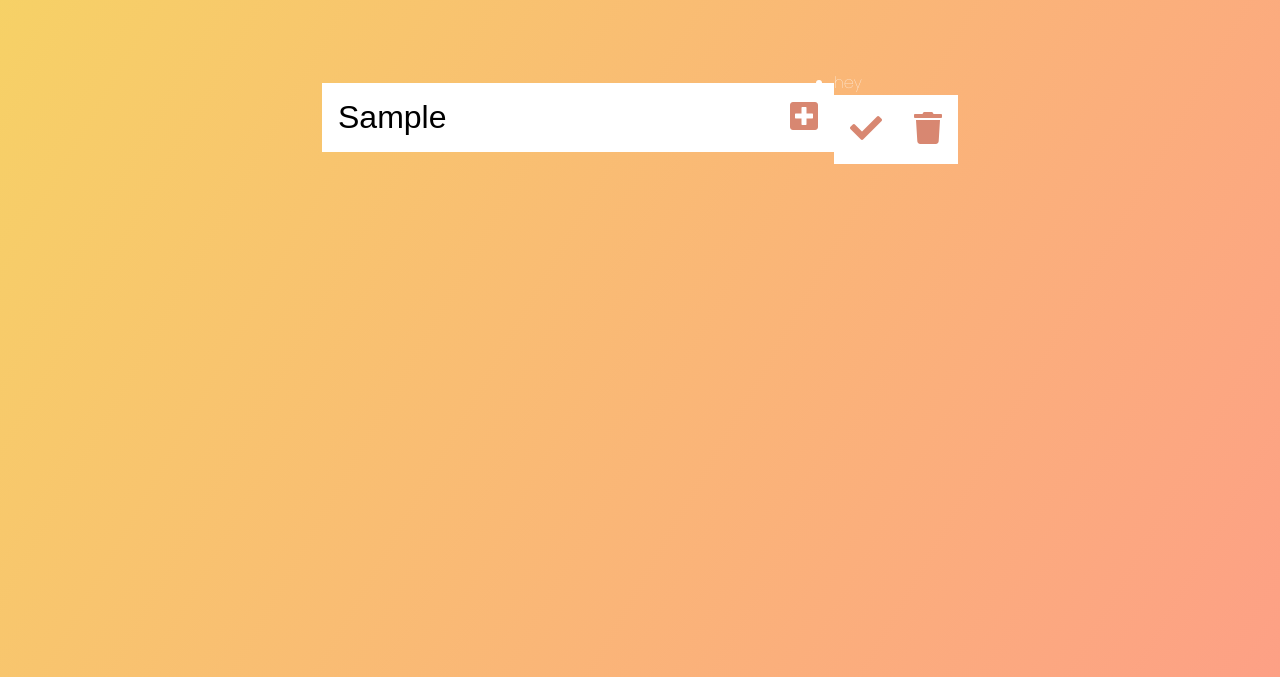
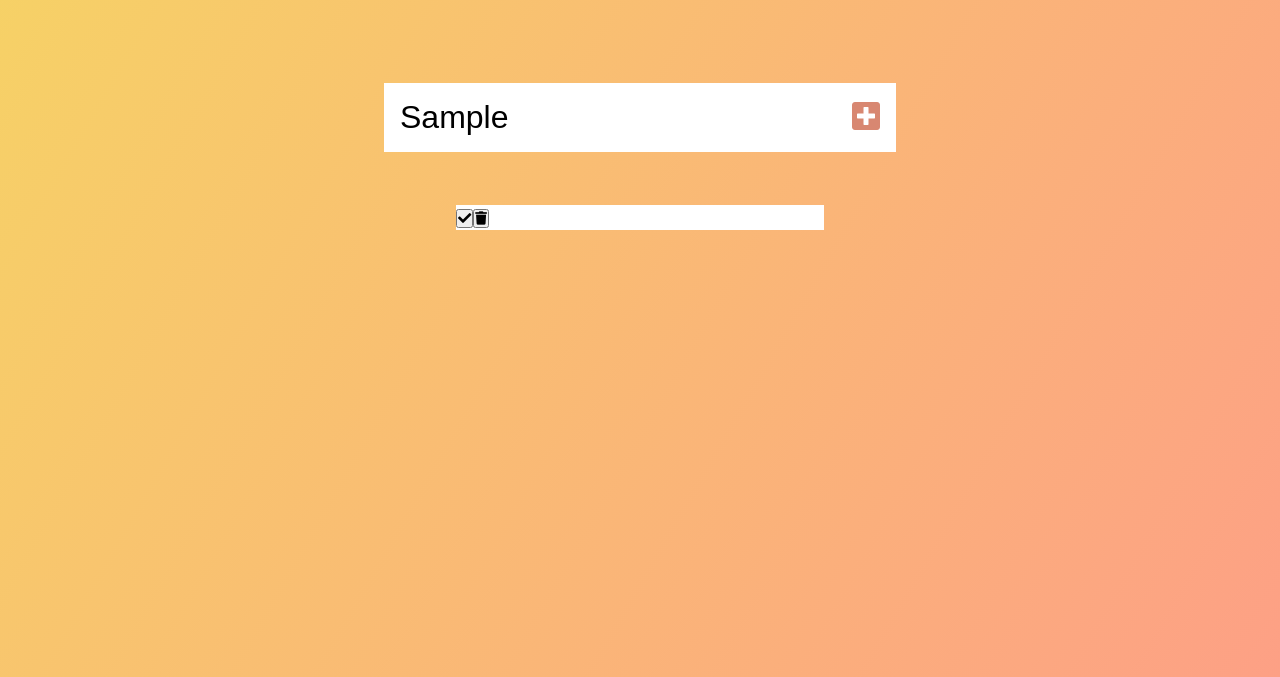
Before and after one commit to danielgiron/todolist, a plain HTML site: page index.html in a window 1280 px wide. Both pictures are taken after typing "Sample" into the empty fields and a click on the button 866 px from the left and 240 px from the top of the page. Shown: the part 123-800 px from the top of the page. Drawn offline with Linux system fonts and the light colour scheme.

Commit message:
List Placement Fixed
Fixed bug adding to do list items into wrong container

```diff
--- a/app.js
+++ b/app.js
@@ -17,7 +17,7 @@ function addTodo (event) {
     todoDiv.classList.add("todo");
     //Create LI
     const newTodo = document.createElement('li');
-    newTodo.innerText = 'hey';
+
     newTodo.classList.add('todo-item');
 
     todoDiv.appendChild(newTodo);
--- a/style.css
+++ b/style.css
@@ -39,3 +39,19 @@ form button:hover {
     color: white;
     background: #d88771;
 }
+
+.todo-container {
+    display: flex;
+    justify-content: center;
+    align-items: center;
+}
+
+.todo-list {
+    min-width: 30%;
+    list-style: none;
+}
+
+.todo {
+    margin: 0.5rem;
+    background: white;
+}
```
Also changed, not shown: index.html (+5 -5 lines).
